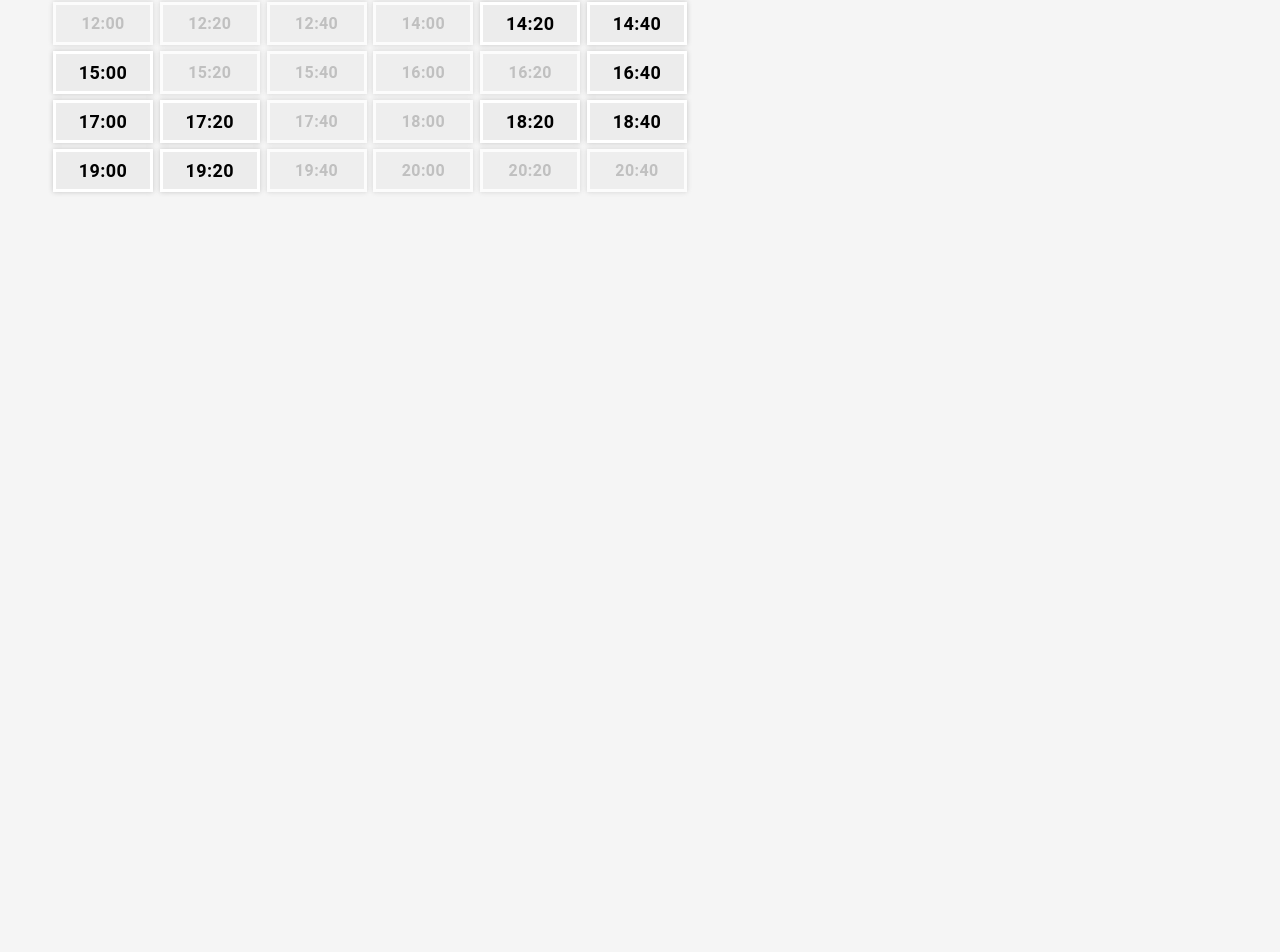
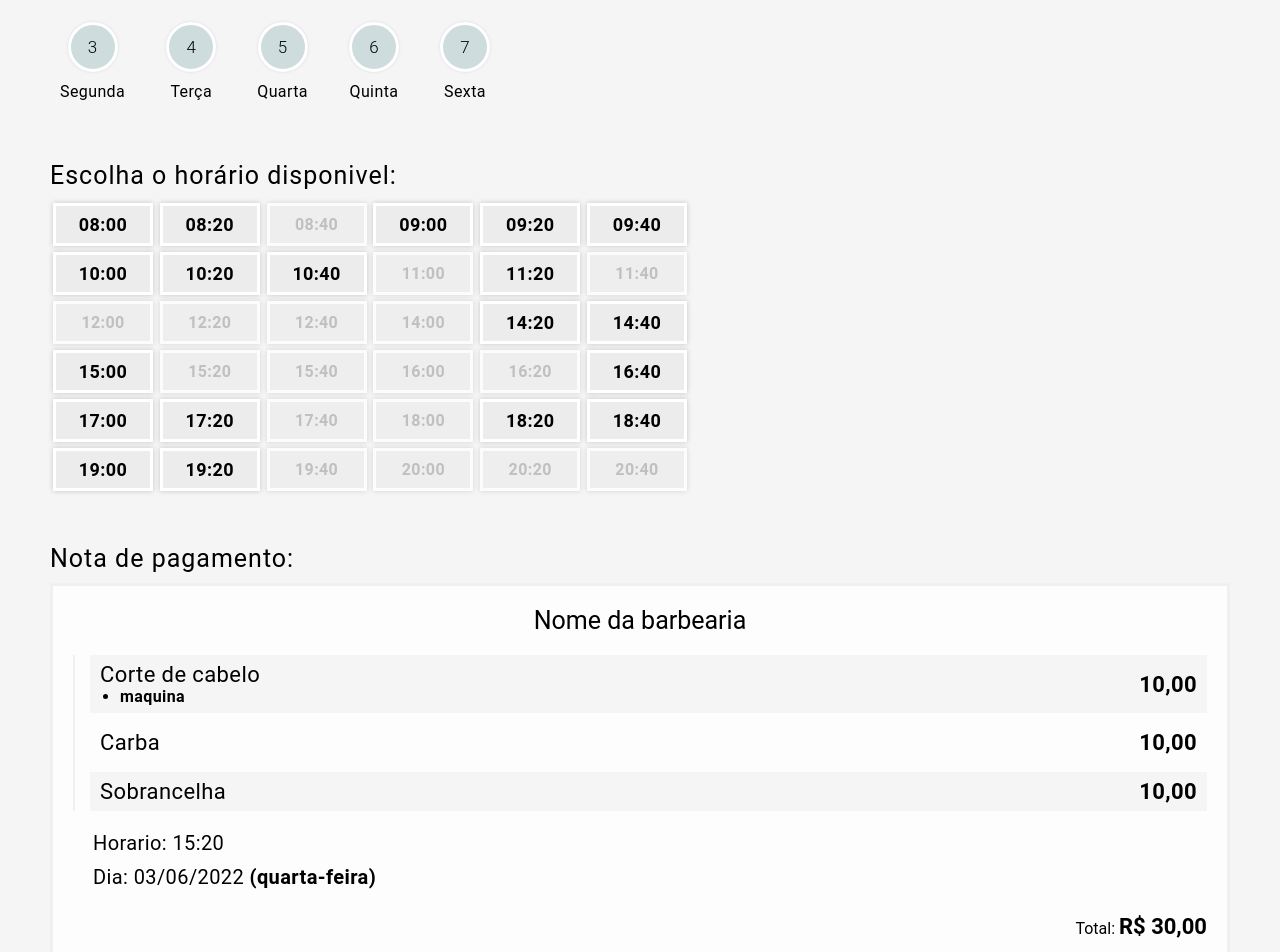
Before and after one commit to riancarlosdev/agenda-barber, a React (Vite) app: page / in a window 1280 px wide. Shown: the part 1013-1965 px from the top of the page. Before the commit the page ends 1231 px from the top, so only its background shows below. Built offline with nearby package versions, Linux system fonts and the light colour scheme.

Commit message:
add note

```diff
--- /dev/null
+++ b/src/Pages/Home/Steps/Note/index.tsx
@@ -0,0 +1,55 @@
+import {
+  Item,
+  ItemType,
+  ListType,
+  Price,
+  TitleNota,
+  TotalNote,
+  Value,
+  ValueInfo,
+  WapperContainer,
+  WapperInfos,
+  WapperItems,
+  WapperLeft,
+} from './styles';
+
+export const StepNoteComponent: React.FC = (): JSX.Element => {
+  return (
+    <WapperContainer>
+      <TitleNota>Nome da barbearia</TitleNota>
+      <WapperItems>
+        <Item>
+          <WapperLeft>
+            <Value>Corte de cabelo</Value>
+            <ListType>
+              <ItemType>maquina</ItemType>
+            </ListType>
+          </WapperLeft>
+          <Price>10,00</Price>
+        </Item>
+        <Item>
+          <WapperLeft>
+            <Value>Carba</Value>
+          </WapperLeft>
+          <Price>10,00</Price>
+        </Item>
+        <Item>
+          <WapperLeft>
+            <Value>Sobrancelha</Value>
+          </WapperLeft>
+          <Price>10,00</Price>
+        </Item>
+      </WapperItems>
+      <WapperInfos>
+        <ValueInfo>Horario: 15:20</ValueInfo>
+        <ValueInfo>
+          Dia: 03/06/2022 <strong>(quarta-feira)</strong>
+        </ValueInfo>
+      </WapperInfos>
+
+      <TotalNote>
+        Total: <strong>R$ 30,00</strong>
+      </TotalNote>
+    </WapperContainer>
+  );
+};
--- /dev/null
+++ b/src/Pages/Home/Steps/Note/styles.tsx
@@ -0,0 +1,79 @@
+import styled from 'styled-components';
+
+export const WapperContainer = styled.div`
+  overflow: hidden;
+  position: relative;
+
+  width: 100%;
+  height: auto;
+  background: #fdfdfd;
+  border: 3px solid #f0f0f0;
+
+  padding: 20px;
+`;
+
+export const TitleNota = styled.h1`
+  font-size: 25px;
+  font-weight: normal;
+  text-align: center;
+`;
+
+export const WapperItems = styled.div`
+  margin: 20px 0;
+  border-left: 2px solid #f0f0f0;
+  padding-left: 15px;
+`;
+
+export const Item = styled.div`
+  display: flex;
+  justify-content: space-between;
+  align-items: center;
+  margin: 10px 0;
+
+  :nth-child(odd) {
+    background: #f5f5f5;
+  }
+
+  padding: 7px 10px;
+`;
+
+export const WapperLeft = styled.div``;
+
+export const Value = styled.span`
+  letter-spacing: 0.4px;
+  font-size: 22px;
+`;
+
+export const ListType = styled.ul`
+  padding-left: 20px;
+  list-style: disc;
+`;
+export const ItemType = styled.li`
+  font-weight: 600;
+  letter-spacing: 0.4px;
+`;
+
+export const Price = styled.span`
+  font-weight: 600;
+  letter-spacing: 0.4px;
+  font-size: 22px;
+`;
+
+export const WapperInfos = styled.div`
+  margin: 5px 0;
+  padding-left: 20px;
+`;
+export const ValueInfo = styled.p`
+  font-size: 20px;
+  margin: 10px 0;
+  letter-spacing: 0.4px;
+`;
+
+export const TotalNote = styled.p`
+  text-align: end;
+  margin-top: 25px;
+
+  strong {
+    font-size: 22px;
+  }
+`;
--- a/src/Pages/Home/index.tsx
+++ b/src/Pages/Home/index.tsx
@@ -5,6 +5,7 @@ import { useState } from 'react';
 import { StepSelectBarbersComponent } from './Steps/Barbers';
 import { StepSelectDayComponent } from './Steps/Day';
 import { StepHoursComponent } from './Steps/hours';
+import { StepNoteComponent } from './Steps/Note';
 import { StepServicesComponent } from './Steps/Services';
 import { WapperContainer, WapperInputName, Input, WapperTotalLength } from './styles';
 
@@ -23,6 +24,12 @@ export const HomePage: React.FC = (): JSX.Element => {
           </WapperInputName>
         </SectionComponent>
 
+        <SectionComponent title='Digite o e-mail para envio do comprovante de pagamento:'>
+          <WapperInputName>
+            <Input />
+          </WapperInputName>
+        </SectionComponent>
+
         <SectionComponent title='Escolha a Barbearia:'>
           <StepSelectBarbersComponent />
         </SectionComponent>
@@ -35,8 +42,12 @@ export const HomePage: React.FC = (): JSX.Element => {
           <StepSelectDayComponent />
         </SectionComponent>
 
-        <SectionComponent title='Escolha o horário:'>
+        <SectionComponent title='Escolha o horário disponivel:'>
           <StepHoursComponent />
+        </SectionComponent>
+
+        <SectionComponent title='Nota de pagamento:'>
+          <StepNoteComponent />
         </SectionComponent>
       </WapperContainer>
     </MaxWidthComponent>
--- a/src/components/Section/styles.ts
+++ b/src/components/Section/styles.ts
@@ -1,11 +1,11 @@
 import styled from 'styled-components';
 
 export const WapperContainer = styled.div`
-  margin: 23px 0;
+  margin: 50px 0;
 `;
 
 export const TitleSection = styled.h3`
-  font-size: 18px;
+  font-size: 25px;
   font-weight: normal;
   letter-spacing: 1px;
   margin-bottom: 10px;
```
